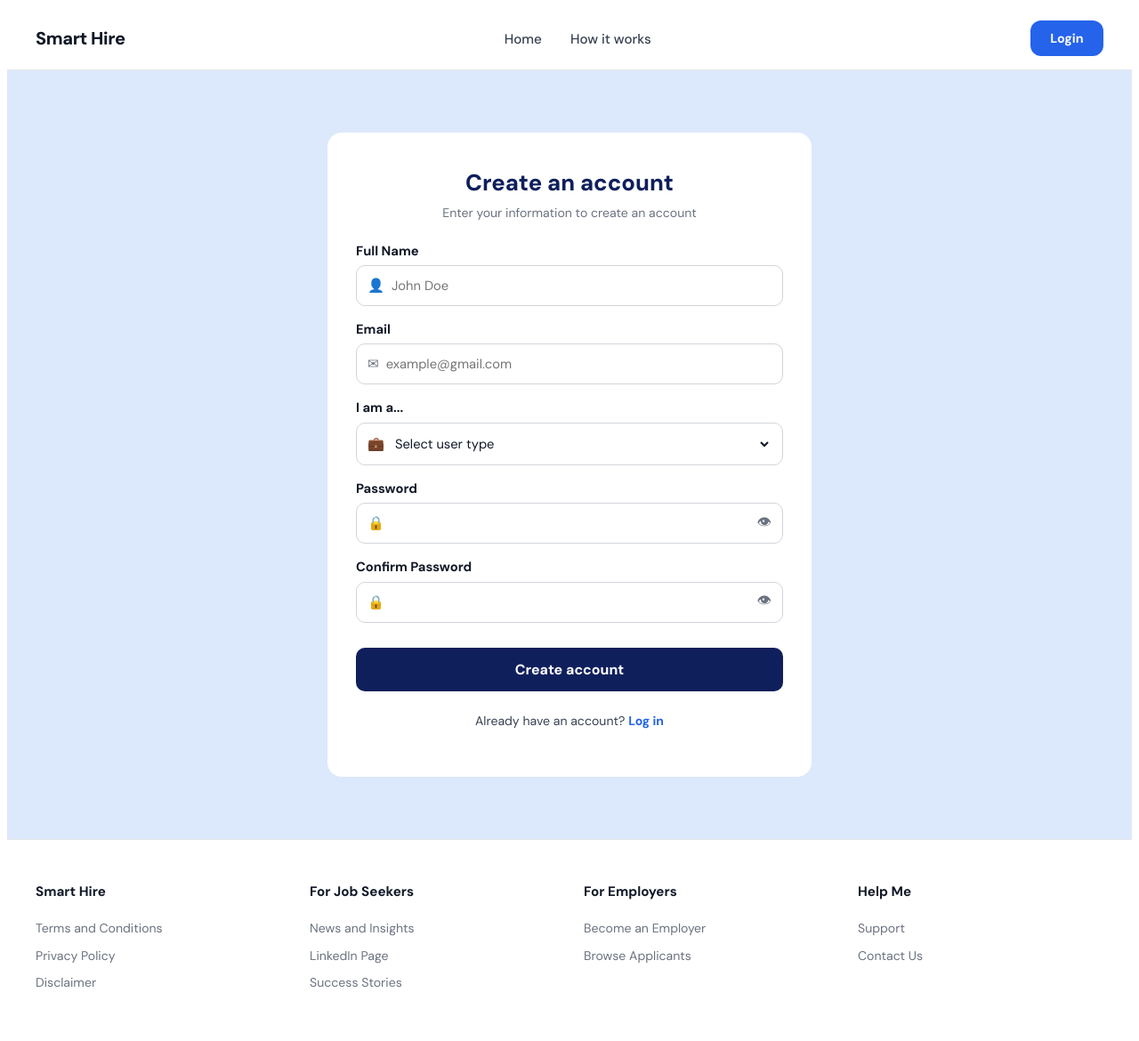
After one commit to Sirawyn7/CSIT314-SmartHire, a Python web app: template web/templates/register.html in a window 1280 px wide. The commit adds this page. Shown: the whole page at 89% size. Run offline with Jinja, Linux system fonts and the light colour scheme; the template is opened without the code that fills it, so the values that code supplies are empty.

Commit message:
Create Login UI
- Created login, register and forgot password UI pages
- Extended CSS file for these pages

- Functionality of login / user verification process to be added

```diff
--- a/web/static/css/style.css
+++ b/web/static/css/style.css
@@ -145,3 +145,155 @@ main {
 .footer-links a:hover {
   color: #2563eb;
 }
+
+
+/* ── Auth Pages (login, register, forgot password) ── */
+
+/* light blue background applied to the full page area beneath the navbar */
+main:has(.auth-card) {
+  background-color: #dce8fb;
+  min-height: 100vh;
+  display: flex;
+  align-items: center;
+  justify-content: center;
+  padding: 2rem;
+}
+
+/* white rounded card that contains the auth form */
+.auth-card {
+  background-color: #ffffff;
+  border-radius: 16px;
+  padding: 2.5rem 2rem;
+  width: 100%;
+  max-width: 480px;
+  display: flex;
+  flex-direction: column;
+  gap: 0.25rem;
+}
+
+/* bold page title at the top of the auth card */
+.auth-title {
+  font-size: 1.6rem;
+  font-weight: 800;
+  color: #0f1f5c;
+  text-align: center;
+  margin: 0 0 0.25rem 0;
+}
+
+/* muted subtitle beneath the title */
+.auth-subtitle {
+  font-size: 0.88rem;
+  color: #6b7280;
+  text-align: center;
+  margin: 0 0 1.25rem 0;
+}
+
+/* wraps each label and input pair with spacing between fields */
+.auth-field {
+  display: flex;
+  flex-direction: column;
+  gap: 0.4rem;
+  margin-bottom: 1rem;
+}
+
+/* label text above each input */
+.auth-label {
+  font-size: 0.92rem;
+  font-weight: 600;
+  color: #111827;
+}
+
+/* positions the icon and optional toggle button relative to the input */
+.auth-input-wrapper {
+  display: flex;
+  align-items: center;
+  background-color: #ffffff;
+  border: 1px solid #d1d5db;
+  border-radius: 10px;
+  padding: 0 0.75rem;
+  gap: 0.5rem;
+}
+
+/* icon on the left side of each input field */
+.auth-icon {
+  font-size: 0.95rem;
+  color: #6b7280;
+  flex-shrink: 0;
+}
+
+/* the text/email/password input itself */
+.auth-input {
+  flex: 1;
+  border: none;
+  outline: none;
+  padding: 0.75rem 0;
+  font-size: 0.92rem;
+  font-family: 'DM Sans', sans-serif;
+  color: #111827;
+  background: transparent;
+}
+
+/* show/hide password toggle button on the right of the password field */
+.auth-toggle {
+  background: none;
+  border: none;
+  cursor: pointer;
+  font-size: 1rem;
+  color: #6b7280;
+  padding: 0;
+  flex-shrink: 0;
+}
+
+/* primary submit button */
+.auth-btn {
+  width: 100%;
+  padding: 0.9rem;
+  background-color: #0f1f5c;
+  color: #ffffff;
+  font-size: 1rem;
+  font-weight: 700;
+  font-family: 'DM Sans', sans-serif;
+  border: none;
+  border-radius: 10px;
+  cursor: pointer;
+  margin: 0.75rem 0;
+  transition: background-color 0.2s ease;
+}
+
+/* darkens the submit button on hover */
+.auth-btn:hover {
+  background-color: #1a2f7a;
+}
+
+/* muted grey link used for forgot password */
+.auth-link-muted {
+  text-align: center;
+  font-size: 0.88rem;
+  color: #6b7280;
+  text-decoration: none;
+  display: block;
+  margin-top: 0.25rem;
+}
+
+.auth-link-muted:hover {
+  color: #2563eb;
+}
+
+/* footer text beneath the form e.g. "Don't have an account?" */
+.auth-footer {
+  text-align: center;
+  font-size: 0.88rem;
+  color: #374151;
+  margin-top: 0.5rem;
+}
+
+/* blue inline link used for Sign up / Log in cross-links */
+.auth-link {
+  color: #2563eb;
+  text-decoration: none;
+  font-weight: 600;
+}
+
+.auth-link:hover {
+  text-decoration: underline;
+}
--- /dev/null
+++ b/web/templates/register.html
@@ -0,0 +1,71 @@
+{% extends 'base.html' %}
+
+{% block content %}
+<title>Smart Hire Register</title>
+
+<div class="auth-card">
+  <h2 class="auth-title">Create an account</h2>
+  <p class="auth-subtitle">Enter your information to create an account</p>
+
+  <form action="/api/auth/register" method="POST">
+
+    <div class="auth-field">
+      <label class="auth-label" for="FullName">Full Name</label>
+      <div class="auth-input-wrapper">
+        <span class="auth-icon">👤</span>
+        <input class="auth-input" type="text" id="FullName" name="FullName" placeholder="John Doe">
+      </div>
+    </div>
+
+    <div class="auth-field">
+      <label class="auth-label" for="Email">Email</label>
+      <div class="auth-input-wrapper">
+        <span class="auth-icon">✉</span>
+        <input class="auth-input" type="email" id="Email" name="Email" placeholder="example@gmail.com">
+      </div>
+    </div>
+
+    <div class="auth-field">
+      <label class="auth-label" for="UserType">I am a...</label>
+      <div class="auth-input-wrapper">
+        <span class="auth-icon">💼</span>
+        <select class="auth-input" id="UserType" name="UserType">
+          <option value="" disabled selected>Select user type</option>
+          <option value="job_seeker">Job Seeker</option>
+          <option value="employer">Employer</option>
+        </select>
+      </div>
+    </div>
+
+    <div class="auth-field">
+      <label class="auth-label" for="Password">Password</label>
+      <div class="auth-input-wrapper">
+        <span class="auth-icon">🔒</span>
+        <input class="auth-input" type="password" id="Password" name="Password">
+        <button type="button" class="auth-toggle" onclick="
+          const i = document.getElementById('Password');
+          i.type = i.type === 'password' ? 'text' : 'password';
+        ">👁</button>
+      </div>
+    </div>
+
+    <div class="auth-field">
+      <label class="auth-label" for="ConfirmPassword">Confirm Password</label>
+      <div class="auth-input-wrapper">
+        <span class="auth-icon">🔒</span>
+        <input class="auth-input" type="password" id="ConfirmPassword" name="ConfirmPassword">
+        <button type="button" class="auth-toggle" onclick="
+          const i = document.getElementById('ConfirmPassword');
+          i.type = i.type === 'password' ? 'text' : 'password';
+        ">👁</button>
+      </div>
+    </div>
+
+    <button type="submit" class="auth-btn">Create account</button>
+
+  </form>
+
+  <p class="auth-footer">Already have an account? <a href="/login" class="auth-link">Log in</a></p>
+</div>
+
+{% endblock %}
```
Also changed, not shown: web/templates/forgot_password.html (added, +27 -0 lines), web/templates/login.html (+40 -0 lines).
